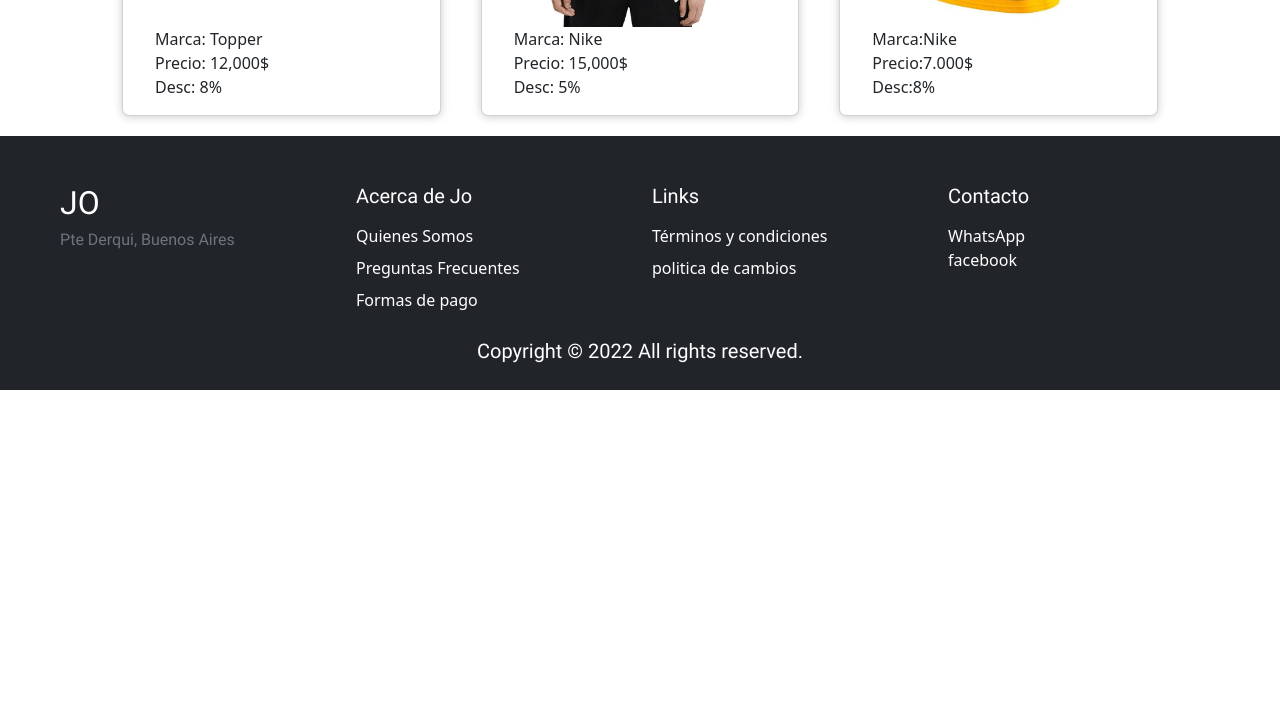
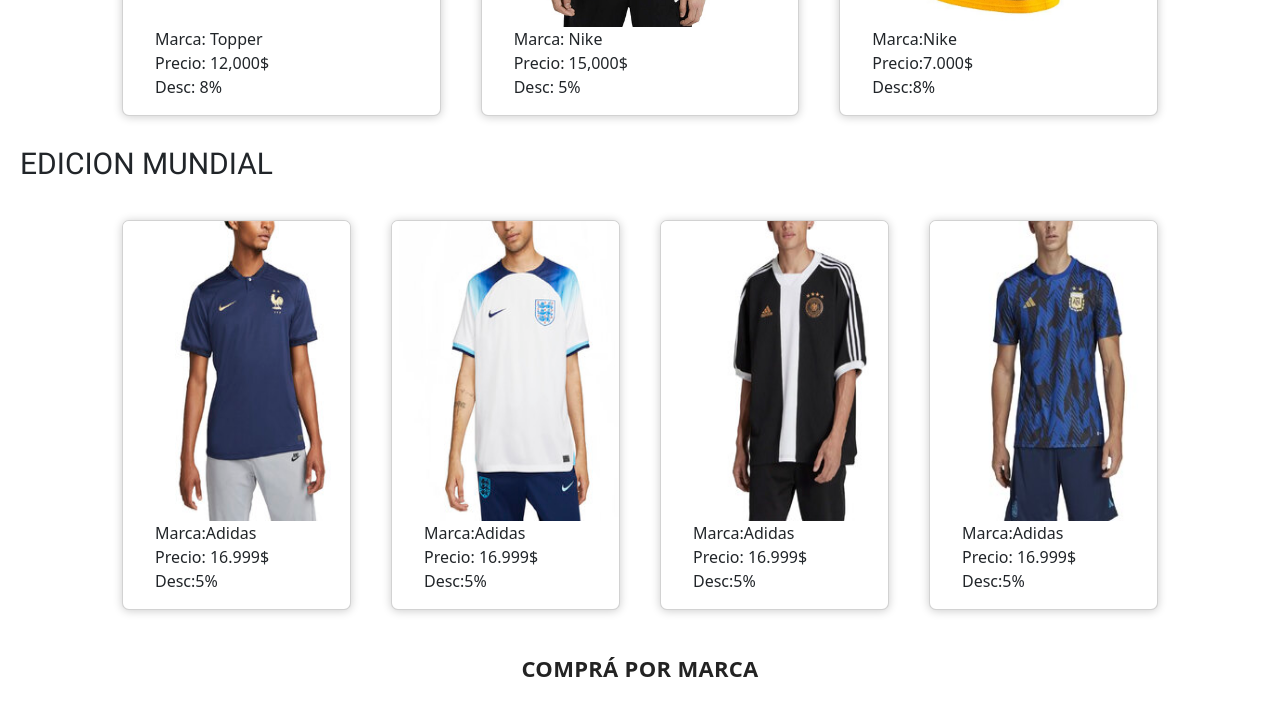
Before and after one commit to Juancho-Ojeda/proyecto-desarollo-web, a website: page index.html in a window 1280 px wide. Shown: the part 1400-2123 px from the top of the page. Before the commit the page ends 1790 px from the top, so only its background shows below. Drawn offline with nearby package versions, Linux system fonts and the light colour scheme.

Commit message:
nuevogridintegrado

```diff
--- a/css/style.css
+++ b/css/style.css
@@ -1,4 +1,4 @@
-body{
+  body{
     margin: 0;
 }
 ul {
@@ -20,7 +20,7 @@
 /* ======COMPRA POR MARCAS====== */
 /* ======COMPRA POR MARCAS====== */
 
-/* .marcas{
+.marcas{
     margin: 25px;
     display: flex;
     justify-content: center;
@@ -33,14 +33,7 @@
     font-size: 22px;
     font-weight: 700;
 }
-.comprapormarcas{
-    width: 100%;
-    display: flex;
-    justify-content: center;
-    align-items: center;
-    max-width: 100%;
 
-}  */
 
 
 
@@ -140,7 +133,7 @@
 /* ==== tarjetas==== */
 /* ==== tarjetas==== */
 /* ==== tarjetas==== */
-h3{
+ h3{
     padding: 10px;
     margin-left: 10px;
 }
@@ -155,6 +148,12 @@
 h2{
     font-size: 30px;
     font-family: "pepo";
+}
+h5{
+    font-size: 30px;
+    font-family: "pepo";
+    padding: 10px;
+    margin-left: 10px;
 }
 .container{
     width: 100%;
@@ -205,12 +204,16 @@
 /*  ====TARJETA PAGINA PRINCIPAL==== */
 /*  ====TARJETA PAGINA PRINCIPAL==== */
 /*  ====TARJETA PAGINA PRINCIPAL==== */
-.RECOMENDADOS img{
+ .RECOMENDADOS img{
     width: 310px;
     height: 300px;
 }
 .LANZAMIENTOS img{
     width: 250px;
+    height: 300px;
+}
+.MUNDIAL img{
+    width: 260px;
     height: 300px;
 }
 
@@ -249,7 +252,7 @@
 /* ===MOBILE FIRST=== */
 /* ===MOBILE FIRST=== */
 
-@media (max-width: 600px){
+ @media (max-width: 600px){
     .container{
         display: grid;
         grid-template-columns:2fr;
--- a/index.html
+++ b/index.html
@@ -181,46 +181,96 @@
                     </ul>
                 </div>
             </div>
+
+
         </div>
 
+        <h5>EDICION MUNDIAL</h5>
+
+    <div class="container">
+            <div class="card">
+                <div class="MUNDIAL">
+                <img src="./img/remera mundial 1.jpg">
+                    <ul>
+                        <li>
+                            Marca:Adidas
+                        </li>
+                        <li>
+                            Precio: 16.999$
+                        </li>
+                        <li>
+                            Desc:5%
+                        </li>
+                    </ul>
+                </div>
+            </div>
+            <div class="card">
+                <div class="MUNDIAL">
+                <img src="./img/remera mundia l2.jpg">
+                    <ul>
+                        <li>
+                            Marca:Adidas
+                        </li>
+                        <li>
+                            Precio: 16.999$
+                        </li>
+                        <li>
+                            Desc:5%
+                        </li>
+                    </ul>
+                </div>
+            </div>
+        <div class="card">
+            <div class="MUNDIAL">
+            <img src="./img/remera mundial 3.jpg">
+                <ul>
+                    <li>
+                        Marca:Adidas
+                    </li>
+                    <li>
+                        Precio: 16.999$
+                    </li>
+                    <li>
+                        Desc:5%
+                    </li>
+                </ul>
+            </div>
+        </div>
+        <div class="card">
+            <div class="MUNDIAL">
+            <img src="./img/remera mundial 5.jpg">
+                <ul>
+                    <li>
+                        Marca:Adidas
+                    </li>
+                    <li>
+                        Precio: 16.999$
+                    </li>
+                    <li>
+                        Desc:5%
+                    </li>
+                </ul>
+            </div>
+        </div>
+    </div>
 
 
 
 
         </section>
-        <!-- <section>
+        <section>
             <div class="marcas">
                     <h4>COMPRÁ POR MARCA</h4>
             </div>
-            <div class="comprapormarcas">
-                <div class="card">
-                    <div class="card__logos">
-                         <img src="./img/logo adidas chiquito.svg">
-                    </div>
-                </div>
-                <div class="card">
-                    <div class="card__logos">
-                        <img src="./img/logo new balance.svg">
-                    </div>
-                </div>
-                <div class="card">
-                    <div class="card__logos">
-                        <img src="./img/logo under.svg">
-                    </div>
-                </div>
-                <div class="card">
-                    <div class="card__logos">
-                        <img src="./img/logo fila.svg">
-                    </div>
-                </div>
-                <div class="card">
-                    <div class="card__logos">
-                        <img src="./img/logo topper.svg">
-                    </div>
-                </div>
 
+            <div class="galeria-container">
+                    <div class="galeria__item galeria__item-alt item-1"><a href="#"> <img src="./img/adidas grid.jpg" alt=""></a></div>
+                    <div class="galeria__item galeria__item-alt item-2"><a href="#"><img src="./img/puma grid.jpg"alt=""></a></div>
+                    <div class="galeria__item galeria__item-alt item-3"><a href="#"><img src="./img/nike grid.jpg" alt=""></a></div>
+                    <div class="galeria__item galeria__item-alt item-4"><a href="#"><img src="./img/jordan grid.jpg" alt=""></a></div>
             </div>
-        </section> -->
+
+        </section>
     </main>
     <footer>
         <div class="container-fluid">
```
Also changed, not shown: pages/calzado.html (+1 -7 lines), scss/_galeriagrid.scss (added, +88 -0 lines), scss/_global.scss (+19 -0 lines), scss/_seccionmarcas.scss (added, +15 -0 lines), scss/styles.scss (+7 -1 lines), img/adidas grid.jpg (added), img/botines 1.jpg (added), img/jordan grid.jpg (added), img/nike grid.jpg (added), img/puma grid.jpg (added), img/remera mundia l2.jpg (added), img/remera mundial 1.jpg (added), img/remera mundial 3.jpg (added), img/remera mundial 4.jpg (added), 1 more files.
